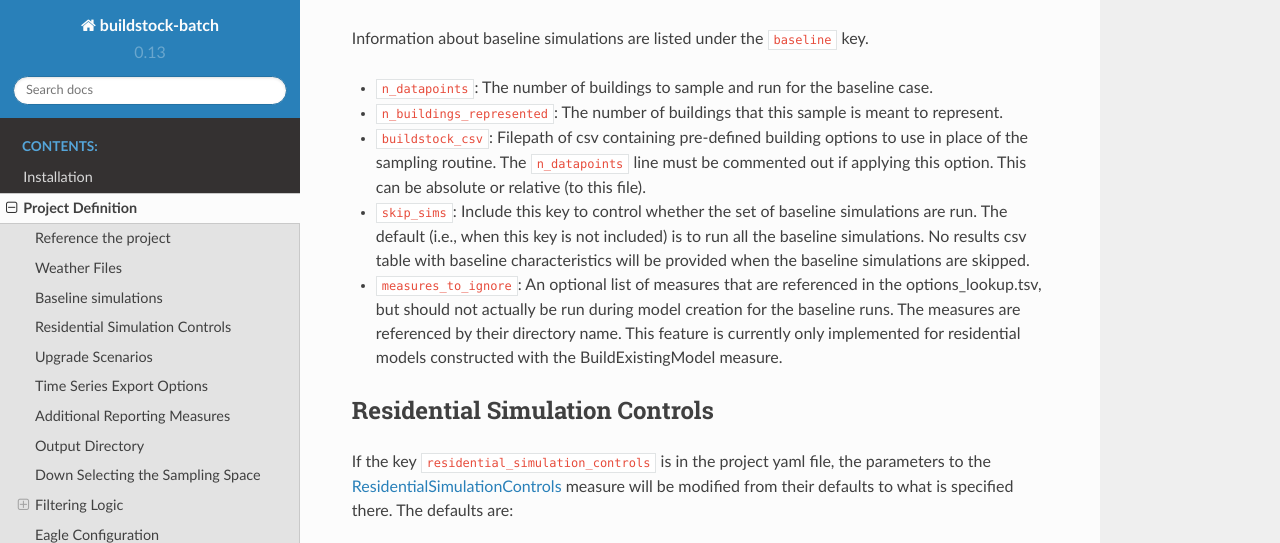
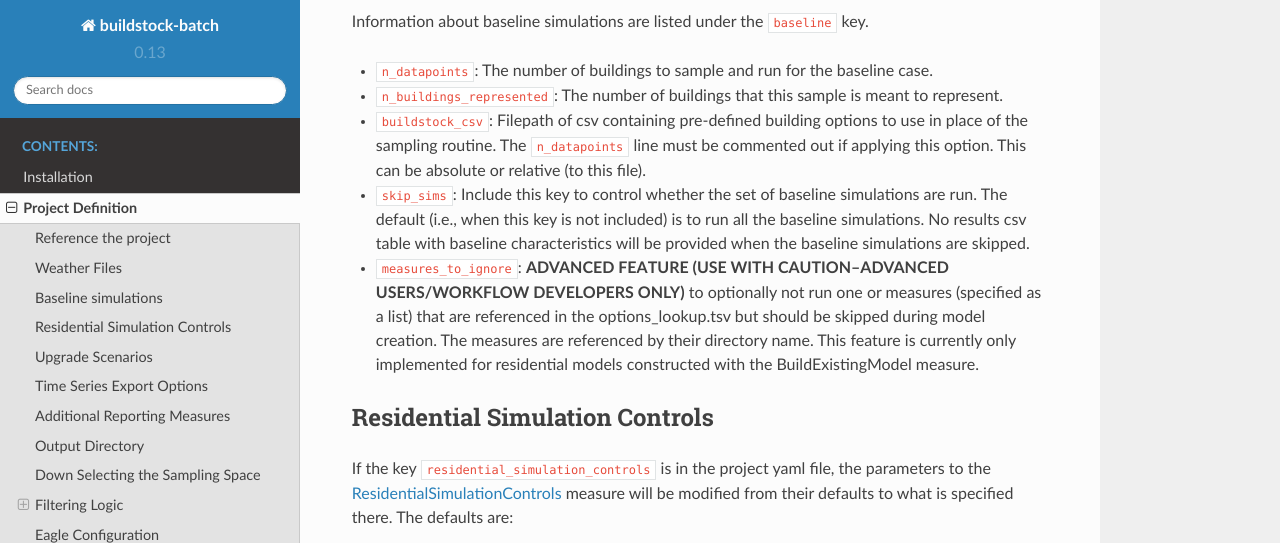
Before and after one commit to NREL/buildstockbatch, a Sphinx documentation site: the page built from docs/project_defn.rst, in a window 1280 px wide and 900 px high, scrolled down 1642 px, cut to the strip 0-543 px from the top of the window. Built offline with Sphinx 7.4.7 and the Read the Docs theme 2.0.0, drawn with Linux system fonts in a browser that asks for light colours; some of the changed text lies outside the part shown.

Commit message:
Clarifying that most people should not use the measures_to_ignore feature.

```diff
--- a/docs/project_defn.rst
+++ b/docs/project_defn.rst
@@ -48,7 +48,7 @@ Information about baseline simulations are listed under the
    is meant to represent.
 -  ``buildstock_csv``: Filepath of csv containing pre-defined building options to use in place of the sampling routine. The ``n_datapoints`` line must be commented out if applying this option. This can be absolute or relative (to this file).
 -  ``skip_sims``: Include this key to control whether the set of baseline simulations are run. The default (i.e., when this key is not included) is to run all the baseline simulations. No results csv table with baseline characteristics will be provided when the baseline simulations are skipped.
-- ``measures_to_ignore``: An optional list of measures that are referenced in the options_lookup.tsv, but should not actually be run during model creation for the baseline runs. The measures are referenced by their directory name. This feature is currently only implemented for residential models constructed with the BuildExistingModel measure.
+- ``measures_to_ignore``: **ADVANCED FEATURE (USE WITH CAUTION--ADVANCED USERS/WORKFLOW DEVELOPERS ONLY)** to optionally not run one or measures (specified as a list) that are referenced in the options_lookup.tsv but should be skipped during model creation. The measures are referenced by their directory name. This feature is currently only implemented for residential models constructed with the BuildExistingModel measure.
 
 Residential Simulation Controls
 ~~~~~~~~~~~~~~~~~~~~~~~~~~~~~~~
--- a/project_resstock_national.yml
+++ b/project_resstock_national.yml
@@ -8,7 +8,6 @@ baseline:
   #buildstock_csv: ../OpenStudio-BuildStock/project_singlefamilydetached/housing_characteristics/buildstock.csv
   n_datapoints: 3000  # Comment this line out if using a custom buildstock csv file
   n_buildings_represented: 80000000
-  #measures_to_ignore: []
 upgrades:
   - upgrade_name: Triple-Pane Windows
     options:
```
